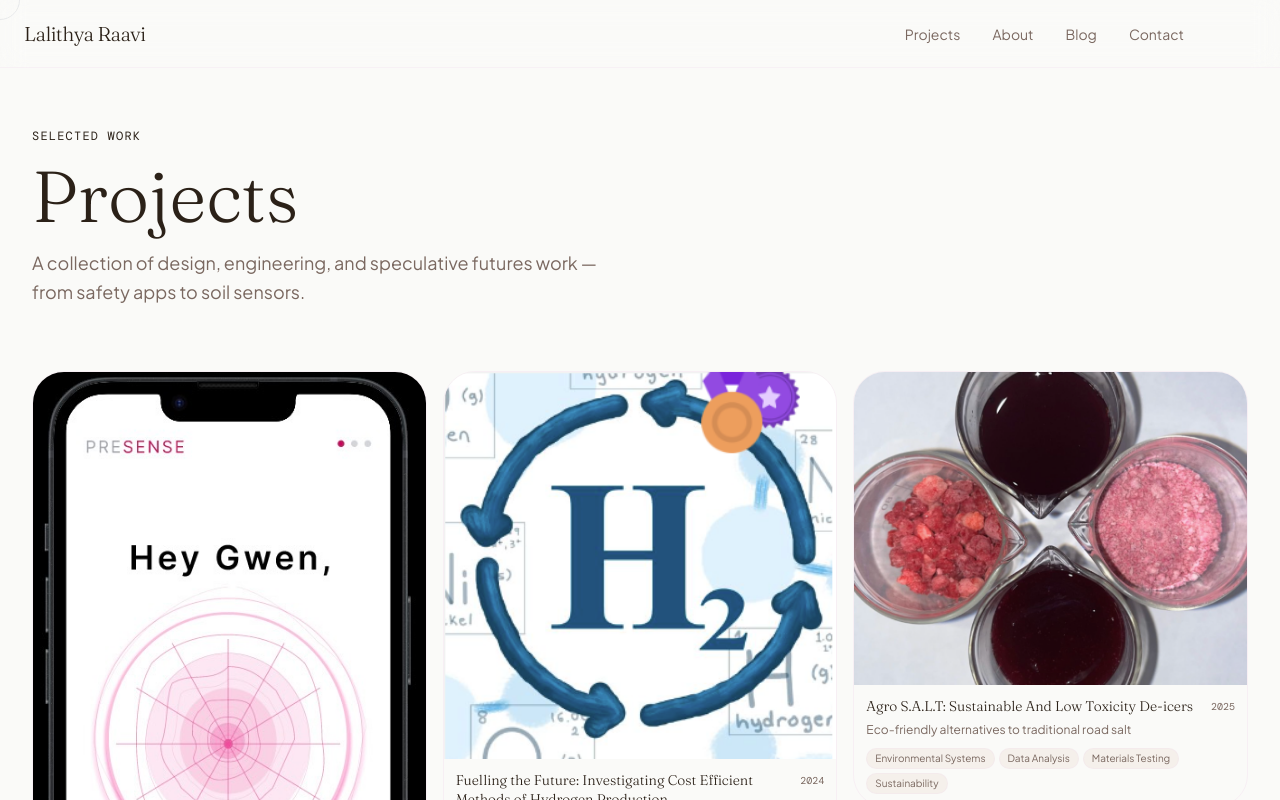
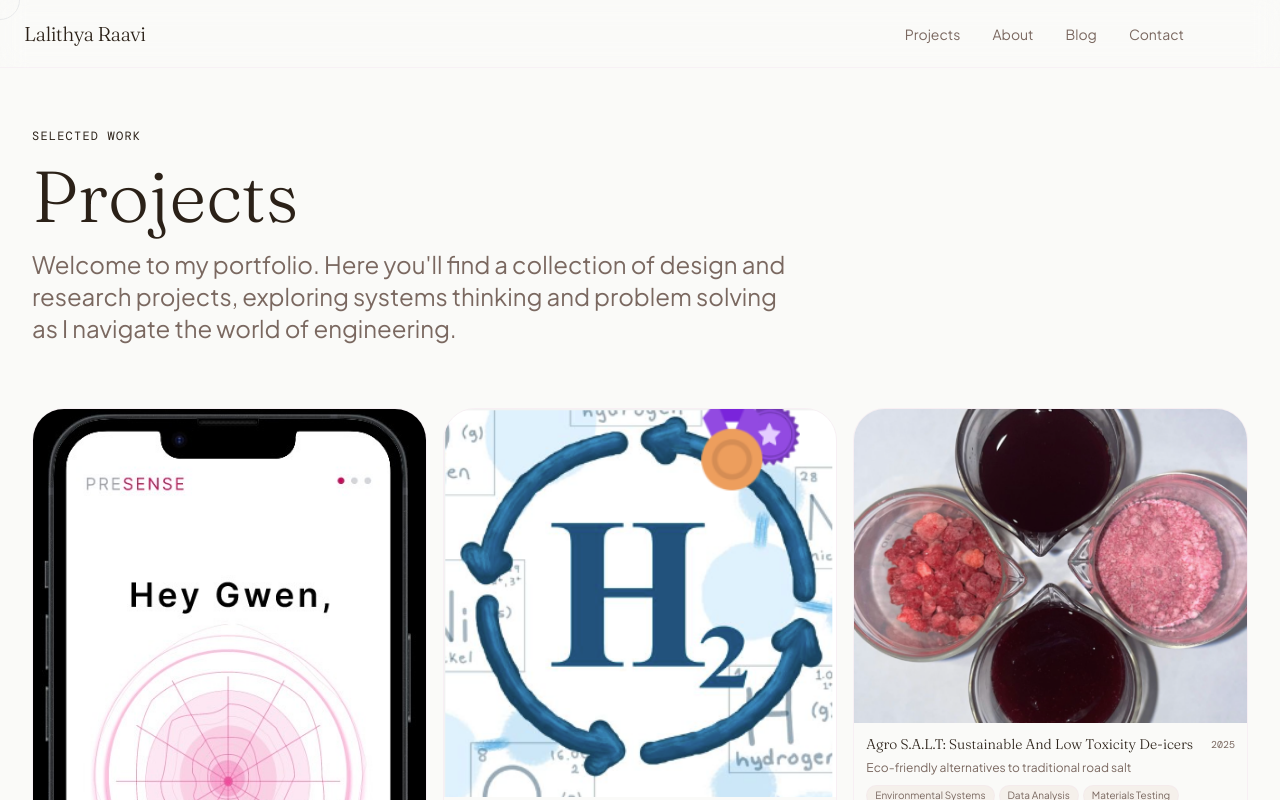
Before and after one commit to lalithyaraavi/lalithya-website, a Next.js app: page /projects in a window 1280 px wide. Shown: the top 800 px of the page. Built offline with nearby package versions, Linux system fonts and the light colour scheme; a web font is replaced by a local one.

Commit message:
larger portfolio description text on home and projects pages

```diff
--- a/src/app/page.tsx
+++ b/src/app/page.tsx
@@ -129,7 +129,7 @@ export default function Home() {
             <div>
               <p className="font-mono text-xs text-rose-DEFAULT tracking-widest mb-3">SELECTED WORK</p>
               <h2 className="font-display text-5xl md:text-6xl font-light text-ink-DEFAULT mb-3">Projects</h2>
-              <p className="font-body text-ink-muted max-w-md leading-relaxed">
+              <p className="font-body text-ink-muted text-xl md:text-2xl leading-relaxed max-w-3xl">
                 Welcome to my portfolio. Here you&apos;ll find a collection of design and research projects, exploring systems thinking and problem solving as I navigate the world of engineering.
               </p>
             </div>
--- a/src/app/projects/page.tsx
+++ b/src/app/projects/page.tsx
@@ -8,8 +8,8 @@ export default function ProjectsPage() {
       <FadeIn>
         <p className="font-mono text-xs text-rose-DEFAULT tracking-widest mb-4">SELECTED WORK</p>
         <h1 className="font-display text-6xl md:text-7xl font-light text-ink-DEFAULT mb-4">Projects</h1>
-        <p className="font-body text-ink-muted max-w-xl mb-16 text-lg leading-relaxed">
-          A collection of design, engineering, and speculative futures work — from safety apps to soil sensors.
+        <p className="font-body text-ink-muted text-xl md:text-2xl leading-relaxed max-w-3xl mb-16">
+          Welcome to my portfolio. Here you&apos;ll find a collection of design and research projects, exploring systems thinking and problem solving as I navigate the world of engineering.
         </p>
       </FadeIn>
 
```
